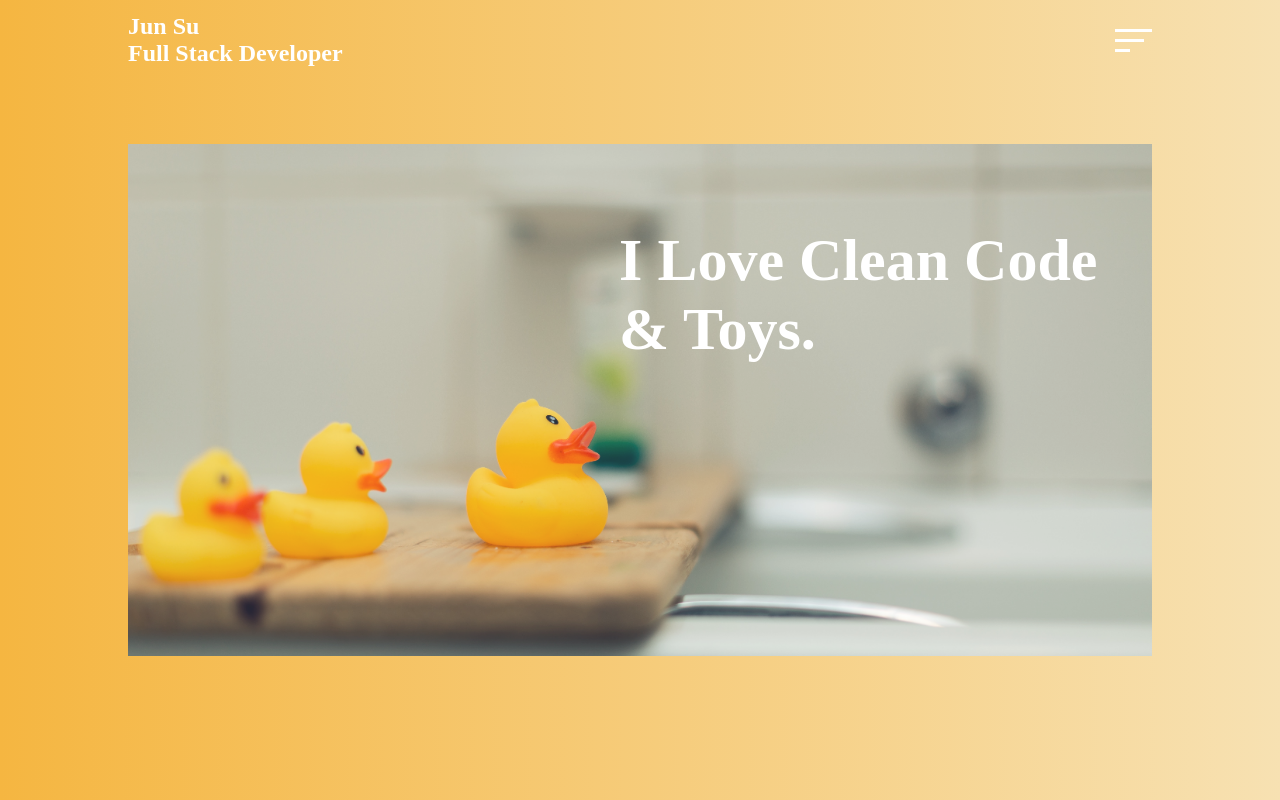
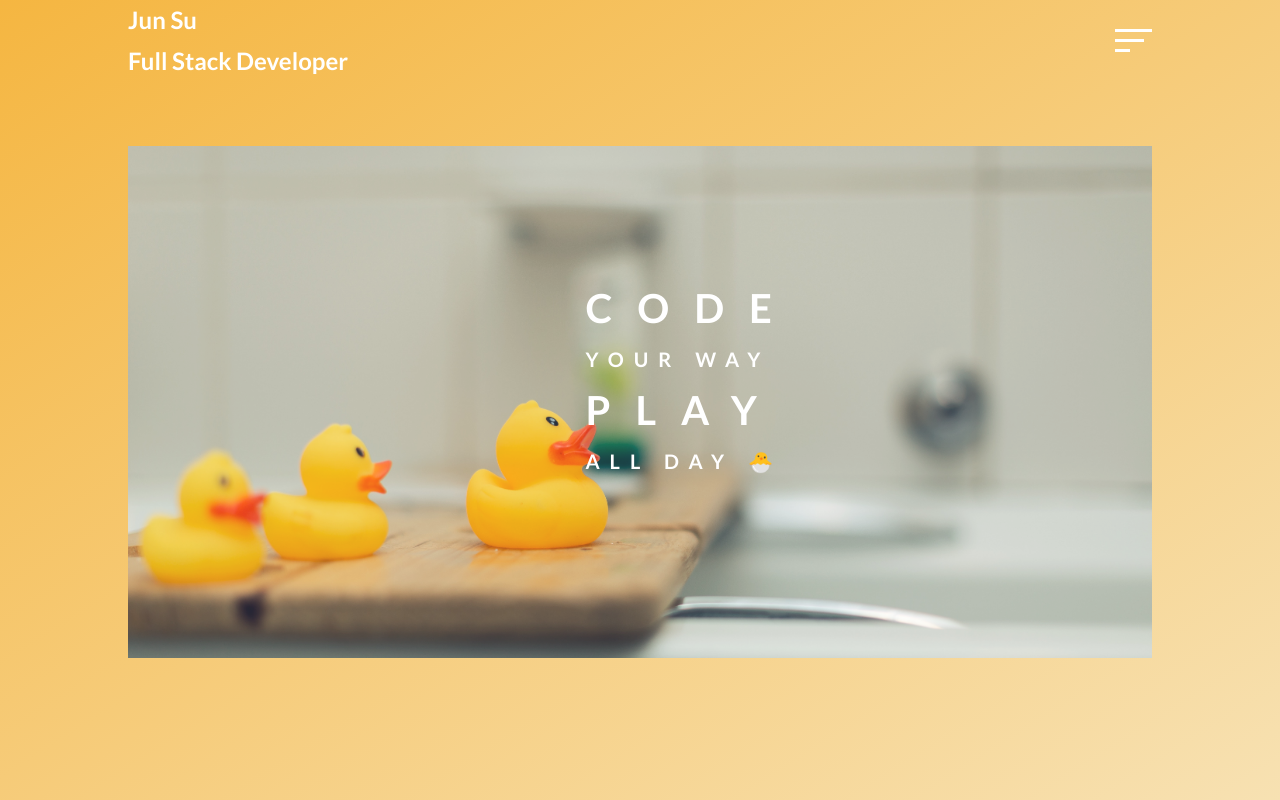
Before and after one commit to jujopico/Portfolio-2.0, a plain HTML site: page index.html in a window 1280 px wide. Drawn offline with nearby package versions, Linux system fonts and the light colour scheme.

Commit message:
landing page

```diff
--- a/index.html
+++ b/index.html
@@ -6,7 +6,7 @@
   <meta http-equiv="X-UA-Compatible" content="ie=edge">
   <link href="https://fonts.googleapis.com/css?family=Lato:100,300,400,700,900" rel="stylesheet">
   <link rel="stylesheet" href="./style.css" />
-  <title>Jun |CodesThings</title>
+  <title>Jun | CodesThings</title>
 </head>
 <body>
   <header>
@@ -24,11 +24,14 @@
     <section data-index="0" class="home">
       <div class="home-page-image">
         <img src="./assets/home-page-image.jpg" alt="home-page-image" />
-        <h1 class="headline">
-          I Love Clean Code
-          <br>
-          & Toys.
-        </h1>
+        <div class="text-box">
+          <h1 class="heading-primary">
+            <span class="heading-primary-main">Code</span><span class="heading-primary-sub">your way</span>
+            <span class="heading-primary-main">Play</span><span class="heading-primary-sub">all day 🐣</span>
+
+          </h1>
+        </div>
+
       </div>
     </section>
   </main>
--- a/style.css
+++ b/style.css
@@ -1,7 +1,15 @@
 * {
   margin: 0;
   padding: 0;
+  box-sizing: border-box;
   border-style: border-box;
+}
+
+body {
+  font-family: "Lato", sans-serif;
+  font-weight: 400;
+  font-size: 16px;
+  line-height: 1.7;
 }
 
 .slider {
@@ -10,7 +18,7 @@
   left: 0;
   width: 100%;
   height: 100vh;
-  background:linear-gradient(to right, #f5b641, #f7e1b2);
+  background:linear-gradient(to right bottom, #f5b641, #f7e1b2);
   z-index: -1;
 }
 
@@ -60,12 +68,28 @@ nav {
   opacity: 0.1;
 }
 
-.headline {
+.text-box {
   position: absolute;
-  top: 70%;
-  right: 10%;
-  font-size: 60px;
-  transform: translate(10%, -200%);
-  color: white;
-  z-index: 1;
+  top: 45%;
+  left: 55%;
+  transform: translate(-50%, -50%);
 }
+
+.heading-primary {
+  color:#fff;
+  text-transform: uppercase;
+}
+
+.heading-primary-main {
+  font-size: 40px;
+  font-weight: 600;
+  letter-spacing: 25px;
+  display: block;
+}
+
+.heading-primary-sub {
+  font-size: 20px;
+  font-weight: 700;
+  letter-spacing: 10px;
+  display: block;
+}
```
